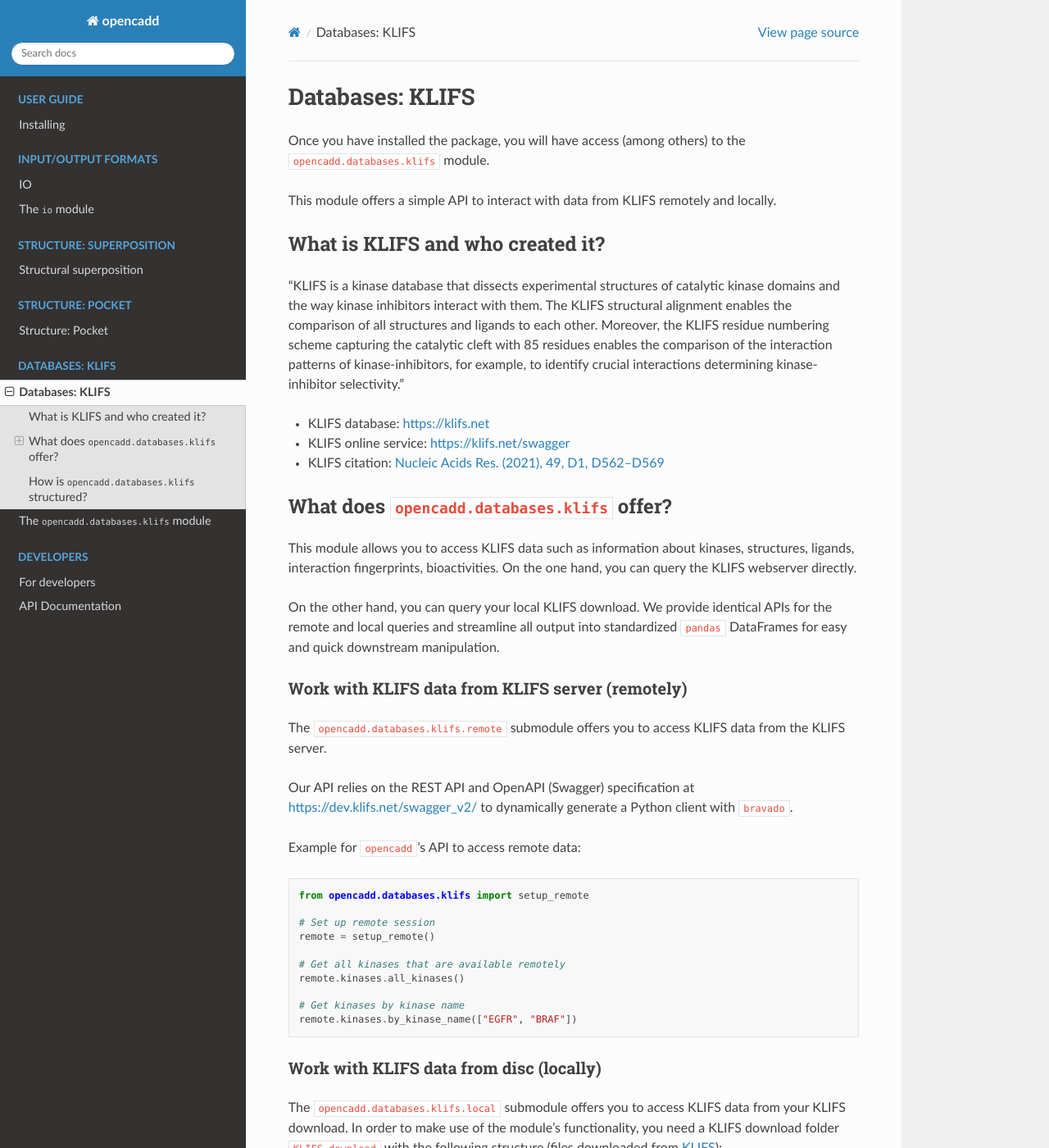
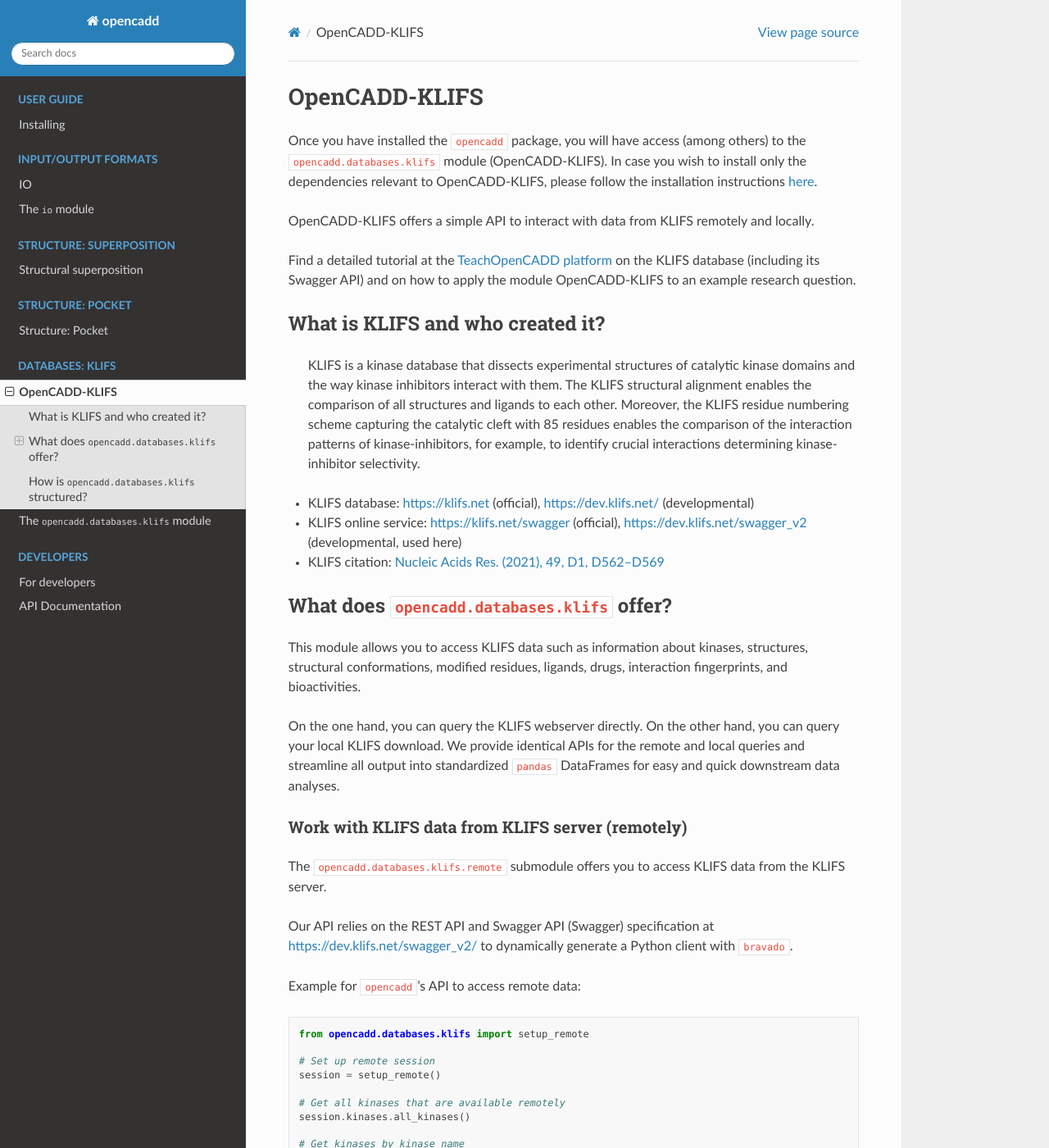
Before and after one commit to volkamerlab/opencadd, a Sphinx documentation site: the page built from docs/databases_klifs.rst, in a window 1280 px wide and 1400 px high. Shown: the whole window at 82% size. Built offline with Sphinx 7.4.7 and the Read the Docs theme 2.0.0, drawn with Linux system fonts in a browser that asks for light colours; pages that are not in the unit, such as notebooks, are missing from menus; some of the changed text lies outside the part shown.

Commit message:
Update KLIFS documentation

```diff
--- a/docs/databases_klifs.rst
+++ b/docs/databases_klifs.rst
@@ -1,36 +1,39 @@
-Databases: KLIFS
+OpenCADD-KLIFS
 ================
 
-Once you have installed the package, you will have access (among others)
-to the ``opencadd.databases.klifs`` module.
+Once you have installed the ``opencadd`` package, you will have access (among others)
+to the ``opencadd.databases.klifs`` module (OpenCADD-KLIFS).
+In case you wish to install only the dependencies relevant to OpenCADD-KLIFS, please follow the installation instructions `here <https://opencadd.readthedocs.io/en/latest/installing_opencadd_klifs.html>`_.
 
-This module offers a simple API to interact with data from KLIFS remotely and locally.
+OpenCADD-KLIFS offers a simple API to interact with data from KLIFS remotely and locally.
 
+Find a detailed tutorial at the `TeachOpenCADD platform <https://projects.volkamerlab.org/teachopencadd/talktorials/T012_query_klifs.html>`_ on the KLIFS database (including its Swagger API) and on how to apply the module OpenCADD-KLIFS to an example research question.
 
 What is KLIFS and who created it?
 ---------------------------------
 
-"KLIFS is a kinase database that dissects experimental structures of catalytic kinase domains and the way kinase inhibitors interact with them. The KLIFS structural alignment enables the comparison of all structures and ligands to each other. Moreover, the KLIFS residue numbering scheme capturing the catalytic cleft with 85 residues enables the comparison of the interaction patterns of kinase-inhibitors, for example, to identify crucial interactions determining kinase-inhibitor selectivity."
+  KLIFS is a kinase database that dissects experimental structures of catalytic kinase domains and the way kinase inhibitors interact with them. The KLIFS structural alignment enables the comparison of all structures and ligands to each other. Moreover, the KLIFS residue numbering scheme capturing the catalytic cleft with 85 residues enables the comparison of the interaction patterns of kinase-inhibitors, for example, to identify crucial interactions determining kinase-inhibitor selectivity.
 
-- KLIFS database: https://klifs.net
-- KLIFS online service: https://klifs.net/swagger
+- KLIFS database: https://klifs.net (official), https://dev.klifs.net/ (developmental)
+- KLIFS online service: https://klifs.net/swagger (official), https://dev.klifs.net/swagger_v2 (developmental, used here)
 - KLIFS citation: `Nucleic Acids Res. (2021), 49, D1, D562–D569 <https://academic.oup.com/nar/article/49/D1/D562/5934416>`_
 
 What does ``opencadd.databases.klifs`` offer?
 ---------------------------------------------
 
-This module allows you to access KLIFS data such as information about kinases, structures, ligands, interaction fingerprints, bioactivities.
+This module allows you to access KLIFS data such as information about
+kinases, structures, structural conformations, modified residues, ligands, drugs, interaction fingerprints, and bioactivities.
+
 On the one hand, you can query the KLIFS webserver directly.
-
 On the other hand, you can query your local KLIFS download.
-We provide identical APIs for the remote and local queries and streamline all output into standardized ``pandas`` DataFrames for easy and quick downstream manipulation.
+We provide identical APIs for the remote and local queries and streamline all output into standardized ``pandas`` DataFrames for easy and quick downstream data analyses.
 
 Work with KLIFS data from KLIFS server (remotely)
 ~~~~~~~~~~~~~~~~~~~~~~~~~~~~~~~~~~~~~~~~~~~~~~~~~
 
 The ``opencadd.databases.klifs.remote`` submodule offers you to access KLIFS data from the KLIFS server.
 
-Our API relies on the REST API and OpenAPI (Swagger) specification at https://dev.klifs.net/swagger_v2/ to dynamically generate a Python client with ``bravado``.
+Our API relies on the REST API and Swagger API (Swagger) specification at https://dev.klifs.net/swagger_v2/ to dynamically generate a Python client with ``bravado``.
 
 Example for ``opencadd``'s API to access remote data:
 
@@ -39,13 +42,13 @@ Example for ``opencadd``'s API to access remote data:
     from opencadd.databases.klifs import setup_remote
 
     # Set up remote session
-    remote = setup_remote()
+    session = setup_remote()
 
     # Get all kinases that are available remotely
-    remote.kinases.all_kinases()
+    session.kinases.all_kinases()
 
     # Get kinases by kinase name
-    remote.kinases.by_kinase_name(["EGFR", "BRAF"])
+    session.kinases.by_kinase_name(["EGFR", "BRAF"])
 
 Work with KLIFS data from disc (locally)
 ~~~~~~~~~~~~~~~~~~~~~~~~~~~~~~~~~~~~~~~~
@@ -76,19 +79,19 @@ Example for ``opencadd``'s API to access local data:
     from opencadd.databases.klifs import setup_local
 
     # Set up local session
-    local = setup_local("../../opencadd/tests/databases/data/KLIFS_download")
+    session = setup_local("../../opencadd/tests/databases/data/KLIFS_download")
 
     # Get all kinases that are available locally
-    local.kinases.all_kinases()
+    session.kinases.all_kinases()
 
     # Get kinases by kinase name
-    local.kinases.by_kinase_name(["EGFR", "BRAF"])
+    session.kinases.by_kinase_name(["EGFR", "BRAF"])
 
 
 How is ``opencadd.databases.klifs`` structured?
 ----------------------------------------------------------
 
-The module's structure looks like this, trying to use the same API for both modules ``local`` and ``remote`` whenever possible:
+The module's structure looks like this, using the same API for both modules ``local`` and ``remote`` whenever possible:
 
 .. code-block:: console
 
@@ -110,44 +113,44 @@ This structure mirrors the KLIFS Swagger API structure in the following way to a
 - ``kinases``
 
   - Get information about kinases (groups, families, names).
-  - In KLIFS swagger API called ``Information``: https://dev.klifs.net/swagger_v2/#/Information
+  - In KLIFS Swagger API called ``Information``: https://dev.klifs.net/swagger_v2/#/Information
 
 - ``ligands``
 
   - Get ligand information.
-  - In KLIFS swagger API called ``Ligands``: https://dev.klifs.net/swagger_v2/#/Ligands
+  - In KLIFS Swagger API called ``Ligands``: https://dev.klifs.net/swagger_v2/#/Ligands
 
 - ``structures``
 
   - Get structure information.
-  - In KLIFS swagger API called ``Structures``: https://dev.klifs.net/swagger_v2/#/Structures
+  - In KLIFS Swagger API called ``Structures``: https://dev.klifs.net/swagger_v2/#/Structures
 
 - ``bioactivities``
 
   - Get bioactivity information.
-  - In KLIFS swagger API part of ``Ligands``: https://dev.klifs.net/swagger_v2/#/Ligands
+  - In KLIFS Swagger API part of ``Ligands``: https://dev.klifs.net/swagger_v2/#/Ligands
 
 - ``interactions``
 
   - Get interaction information.
-  - In KLIFS swagger API called ``Interactions``: https://dev.klifs.net/swagger_v2/#/Interactions
+  - In KLIFS Swagger API called ``Interactions``: https://dev.klifs.net/swagger_v2/#/Interactions
 
 - ``pocket``
 
   - Get interaction information.
-  - In KLIFS swagger API part of ``Interactions``: https://dev.klifs.net/swagger_v2/#/Interactions
+  - In KLIFS Swagger API part of ``Interactions``: https://dev.klifs.net/swagger_v2/#/Interactions/get_interactions_match_residues
 
 - ``coordinates``
 
   - Get structural data (structure coordinates).
-  - In KLIFS swagger API part of ``Structures``: https://dev.klifs.net/swagger_v2/#/Structures
+  - In KLIFS Swagger API part of ``Structures``: https://dev.klifs.net/swagger_v2/#/Structures
 
 - ``conformations``
 
   - Get information on structure conformations.
-  - In KLIFS swagger API part of ``Structures``: https://dev.klifs.net/swagger_v2/#/Structures/get_structure_conformation
+  - In KLIFS Swagger API part of ``Structures``: https://dev.klifs.net/swagger_v2/#/Structures/get_structure_conformation
 
 - ``modified_residues``
 
   - Get information on residue modifications in structures.
-  - In KLIFS swagger API part of ``Structures``: https://dev.klifs.net/swagger_v2/#/Structures/get_structure_modified_residues
+  - In KLIFS Swagger API part of ``Structures``: https://dev.klifs.net/swagger_v2/#/Structures/get_structure_modified_residues
```
